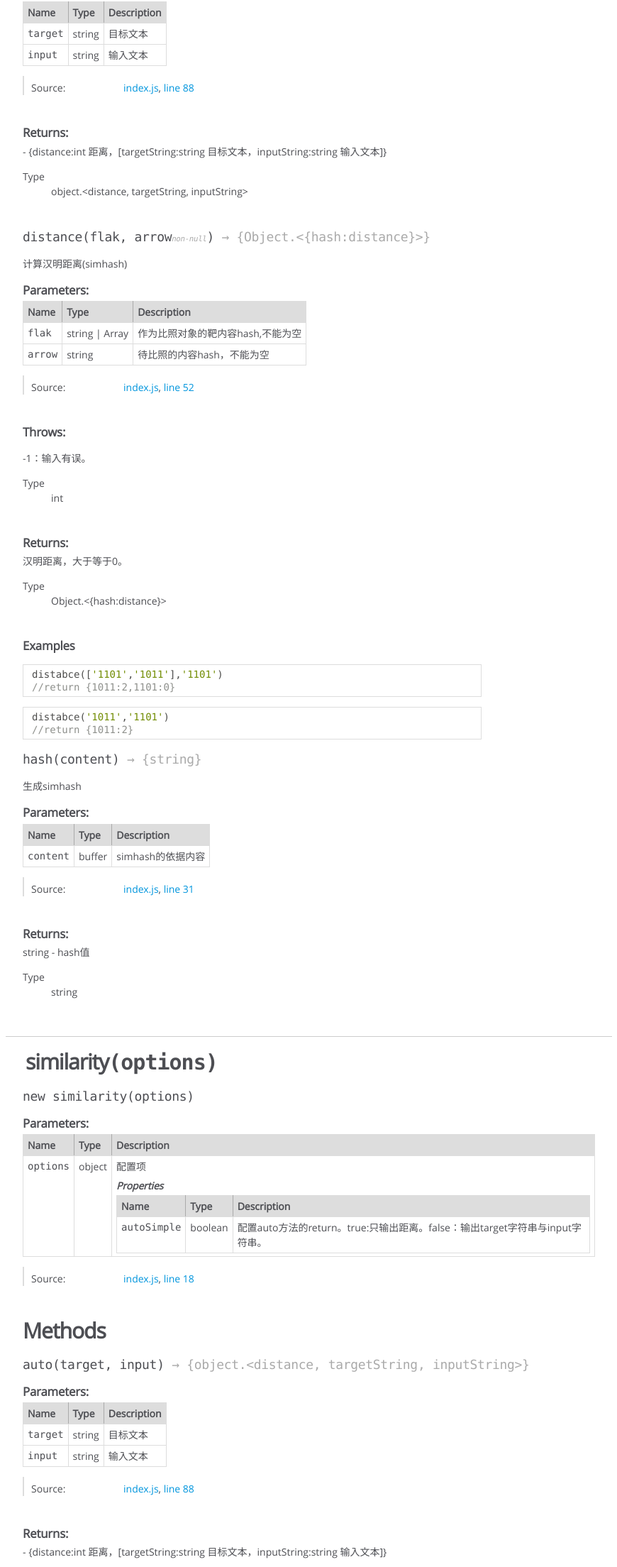
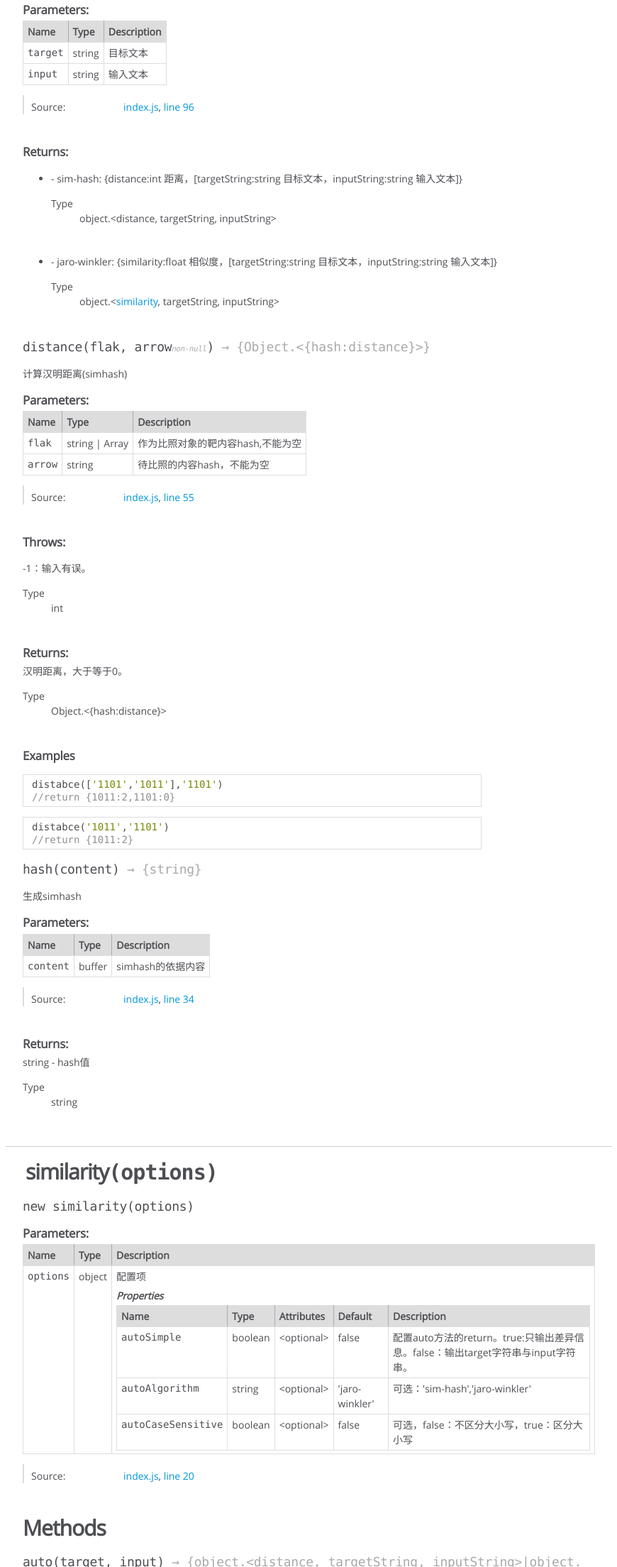
Before and after one commit to leekafai/similarity, a website: page doc/similarity.html in a window 1280 px wide. Shown: the part 582-2790 px from the top of the page at 71% size, without its empty margins (0-870 px from the left). Drawn offline with Linux system fonts and the light colour scheme.

Commit message:
add algorithm jaro-winkler

```diff
--- a/doc/similarity.html
+++ b/doc/similarity.html
@@ -156,7 +156,7 @@ chk.distance('1011','1101')</code></pre>
 
 
 
-    <h4 class="name" id="auto"><span class="type-signature"></span>auto<span class="signature">(target, input)</span><span class="type-signature"> &rarr; {object.&lt;distance, targetString, inputString>}</span></h4>
+    <h4 class="name" id="auto"><span class="type-signature"></span>auto<span class="signature">(target, input)</span><span class="type-signature"> &rarr; {object.&lt;distance, targetString, inputString>|object.&lt;<a href="similarity.html">similarity</a>, targetString, inputString>}</span></h4>
 
 
 
@@ -276,7 +276,7 @@ chk.distance('1011','1101')</code></pre>
 
     <dt class="tag-source">Source:</dt>
     <dd class="tag-source"><ul class="dummy"><li>
-        <a href="index.js.html">index.js</a>, <a href="index.js.html#line88">line 88</a>
+        <a href="index.js.html">index.js</a>, <a href="index.js.html#line96">line 96</a>
     </li></ul></dd>
 
 
@@ -300,10 +300,12 @@ chk.distance('1011','1101')</code></pre>
 
 
 <h5>Returns:</h5>
-
-
+<ul>
+        <li>
 <div class="param-desc">
-    - {distance:int 距离，[targetString:string 目标文本，inputString:string 输入文本]}
+    - sim-hash:
+
+{distance:int 距离，[targetString:string 目标文本，inputString:string 输入文本]}
 </div>
 
 
@@ -319,8 +321,30 @@ chk.distance('1011','1101')</code></pre>
 
     </dd>
 </dl>
-
-
+</li>
+
+        <li>
+<div class="param-desc">
+    - jaro-winkler:
+
+{similarity:float 相似度，[targetString:string 目标文本，inputString:string 输入文本]}
+</div>
+
+
+
+<dl>
+    <dt>
+        Type
+    </dt>
+    <dd>
+
+<span class="param-type">object.&lt;<a href="similarity.html">similarity</a>, targetString, inputString></span>
+
+
+    </dd>
+</dl>
+</li>
+    </ul>
 
 
 
@@ -459,7 +483,7 @@ chk.distance('1011','1101')</code></pre>
 
     <dt class="tag-source">Source:</dt>
     <dd class="tag-source"><ul class="dummy"><li>
-        <a href="index.js.html">index.js</a>, <a href="index.js.html#line52">line 52</a>
+        <a href="index.js.html">index.js</a>, <a href="index.js.html#line55">line 55</a>
     </li></ul></dd>
 
 
@@ -654,7 +678,7 @@ chk.distance('1011','1101')</code></pre>
 
     <dt class="tag-source">Source:</dt>
     <dd class="tag-source"><ul class="dummy"><li>
-        <a href="index.js.html">index.js</a>, <a href="index.js.html#line31">line 31</a>
+        <a href="index.js.html">index.js</a>, <a href="index.js.html#line34">line 34</a>
     </li></ul></dd>
 
 
@@ -807,7 +831,11 @@ chk.distance('1011','1101')</code></pre>
         <th>Type</th>
 
 
-
+        <th>Attributes</th>
+
+
+
+        <th>Default</th>
 
 
         <th class="last">Description</th>
@@ -832,10 +860,104 @@ chk.distance('1011','1101')</code></pre>
             </td>
 
 
-
-
-
-            <td class="description last">配置auto方法的return。true:只输出距离。false：输出target字符串与input字符串。</td>
+                <td class="attributes">
+
+                    &lt;optional><br>
+
+
+
+
+
+                </td>
+
+
+
+                <td class="default">
+
+                    false
+
+                </td>
+
+
+            <td class="description last">配置auto方法的return。true:只输出差异信息。false：输出target字符串与input字符串。</td>
+        </tr>
+
+
+
+        <tr>
+
+                <td class="name"><code>autoAlgorithm</code></td>
+
+
+            <td class="type">
+
+
+<span class="param-type">string</span>
+
+
+
+            </td>
+
+
+                <td class="attributes">
+
+                    &lt;optional><br>
+
+
+
+
+
+                </td>
+
+
+
+                <td class="default">
+
+                    'jaro-winkler'
+
+                </td>
+
+
+            <td class="description last">可选：'sim-hash','jaro-winkler'</td>
+        </tr>
+
+
+
+        <tr>
+
+                <td class="name"><code>autoCaseSensitive</code></td>
+
+
+            <td class="type">
+
+
+<span class="param-type">boolean</span>
+
+
+
+            </td>
+
+
+                <td class="attributes">
+
+                    &lt;optional><br>
+
+
+
+
+
+                </td>
+
+
+
+                <td class="default">
+
+                    false
+
+                </td>
+
+
+            <td class="description last">可选，false：不区分大小写，true：区分大小写</td>
         </tr>
 
 
@@ -883,7 +1005,7 @@ chk.distance('1011','1101')</code></pre>
 
     <dt class="tag-source">Source:</dt>
     <dd class="tag-source"><ul class="dummy"><li>
-        <a href="index.js.html">index.js</a>, <a href="index.js.html#line18">line 18</a>
+        <a href="index.js.html">index.js</a>, <a href="index.js.html#line20">line 20</a>
     </li></ul></dd>
 
 
@@ -937,7 +1059,7 @@ chk.distance('1011','1101')</code></pre>
 
 
 
-    <h4 class="name" id="auto"><span class="type-signature"></span>auto<span class="signature">(target, input)</span><span class="type-signature"> &rarr; {object.&lt;distance, targetString, inputString>}</span></h4>
+    <h4 class="name" id="auto"><span class="type-signature"></span>auto<span class="signature">(target, input)</span><span class="type-signature"> &rarr; {object.&lt;distance, targetString, inputString>|object.&lt;<a href="similarity.html">similarity</a>, targetString, inputString>}</span></h4>
 
 
 
@@ -1057,7 +1179,7 @@ chk.distance('1011','1101')</code></pre>
 
     <dt class="tag-source">Source:</dt>
     <dd class="tag-source"><ul class="dummy"><li>
-        <a href="index.js.html">index.js</a>, <a href="index.js.html#line88">line 88</a>
+        <a href="index.js.html">index.js</a>, <a href="index.js.html#line96">line 96</a>
     </li></ul></dd>
 
 
@@ -1081,10 +1203,12 @@ chk.distance('1011','1101')</code></pre>
 
 
 <h5>Returns:</h5>
-
-
+<ul>
+        <li>
 <div class="param-desc">
-    - {distance:int 距离，[targetString:string 目标文本，inputString:string 输入文本]}
+    - sim-hash:
+
+{distance:int 距离，[targetString:string 目标文本，inputString:string 输入文本]}
 </div>
 
 
@@ -1100,8 +1224,30 @@ chk.distance('1011','1101')</code></pre>
 
     </dd>
 </dl>
-
-
+</li>
+
+        <li>
+<div class="param-desc">
+    - jaro-winkler:
+
+{similarity:float 相似度，[targetString:string 目标文本，inputString:string 输入文本]}
+</div>
+
+
+
+<dl>
+    <dt>
+        Type
+    </dt>
+    <dd>
+
+<span class="param-type">object.&lt;<a href="similarity.html">similarity</a>, targetString, inputString></span>
+
+
+    </dd>
+</dl>
+</li>
+    </ul>
 
 
 
@@ -1240,7 +1386,7 @@ chk.distance('1011','1101')</code></pre>
 
     <dt class="tag-source">Source:</dt>
     <dd class="tag-source"><ul class="dummy"><li>
-        <a href="index.js.html">index.js</a>, <a href="index.js.html#line52">line 52</a>
+        <a href="index.js.html">index.js</a>, <a href="index.js.html#line55">line 55</a>
     </li></ul></dd>
 
 
@@ -1435,7 +1581,7 @@ chk.distance('1011','1101')</code></pre>
 
     <dt class="tag-source">Source:</dt>
     <dd class="tag-source"><ul class="dummy"><li>
-        <a href="index.js.html">index.js</a>, <a href="index.js.html#line31">line 31</a>
+        <a href="index.js.html">index.js</a>, <a href="index.js.html#line34">line 34</a>
     </li></ul></dd>
 
 
@@ -1507,7 +1653,7 @@ chk.distance('1011','1101')</code></pre>
 <br class="clear">
 
 <footer>
-    Documentation generated by <a href="https://github.com/jsdoc3/jsdoc">JSDoc 3.5.5</a> on Mon May 21 2018 11:14:56 GMT+0800 (中国标准时间)
+    Documentation generated by <a href="https://github.com/jsdoc3/jsdoc">JSDoc 3.5.5</a> on Mon May 21 2018 15:37:38 GMT+0800 (中国标准时间)
 </footer>
 
 <script> prettyPrint(); </script>
--- a/package.json
+++ b/package.json
@@ -9,6 +9,7 @@
   "author": "leekafai",
   "license": "ISC",
   "dependencies": {
+    "jaro-winkler": "^0.2.8",
     "simhash": "^0.1.0"
   }
 }
```
Also changed, not shown: doc/index.html (+1 -1 lines), doc/index.js.html (+29 -9 lines), index.js (+28 -8 lines), test.js (+22 -1 lines).
